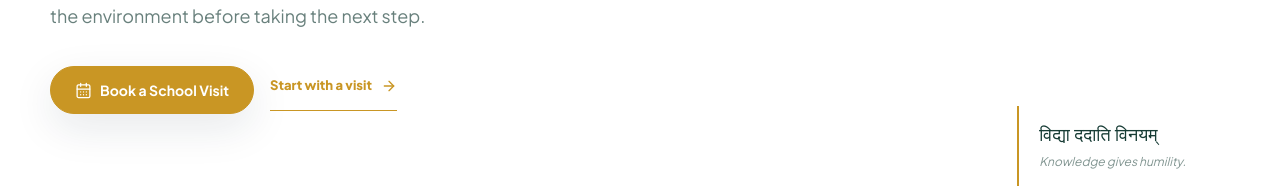
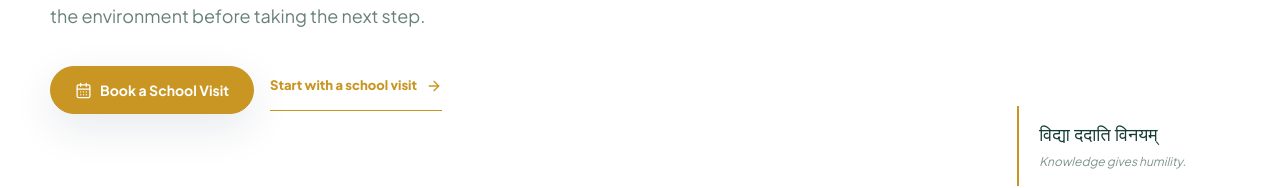
Before and after one commit to vaniedutrust-coder/avinya-vidya-mandir., a Next.js app: page /admissions in a window 1280 px wide. Shown: the part 552-740 px from the top of the page. Built offline with nearby package versions, Linux system fonts and the light colour scheme.

Commit message:
pages: deepen Avinya editorial content

```diff
--- a/app/admissions/page.tsx
+++ b/app/admissions/page.tsx
@@ -1,4 +1,5 @@
+import { CalendarCheck2, FileCheck2, MessageCircle, School, UserRoundCheck, UsersRound } from "lucide-react";
 import { SectionPage } from "../../components/section-page";
 export default function Page() {
-  return <SectionPage accent="gold" eyebrow="Admissions 2026–2027" title="Give your child a thoughtful beginning." description="Discover the school, meet the team and understand the environment before taking the next step." intro="We keep the admissions journey simple and personal. Begin with a visit, understand the programme, and speak with the school team about the right starting point for your child." image="/images/life.jpg" secondaryImage="/images/hero.jpg" bullets={["Pre-Nursery through Class 1","School visit and interaction","Application and document guidance","Age eligibility and class placement support","Direct admissions communication"]} cta="Start with a visit" />;
+  return <SectionPage accent="gold" eyebrow="Admissions 2026–2027" title="Give your child a thoughtful beginning." description="Discover the school, meet the team and understand the environment before taking the next step." intro="We keep the admissions journey simple and personal. Begin with a visit, understand the programme, and speak with the school team about the right starting point for your child." image="/images/life.jpg" secondaryImage="/images/hero.jpg" features={[[CalendarCheck2,"1. Book a visit","Choose a convenient time to see the campus and experience the school environment."],[School,"2. Discover Avinya","Meet the team, understand the foundational programme and explore the learning spaces."],[MessageCircle,"3. Ask your questions","Discuss your child, the school journey, routines, care and the next steps."],[FileCheck2,"4. Complete the application","Receive guidance on the application and supporting documents required for your child."],[UserRoundCheck,"5. Placement guidance","The school team helps families understand the appropriate starting stage."],[UsersRound,"6. Begin together","A clear, warm transition helps the child and family begin with confidence."]]} bullets={["Pre-Nursery through Class 1","School visit and interaction","Application and document guidance","Age eligibility and class placement support","Direct admissions communication"]} cta="Start with a school visit" />;
 }
```
